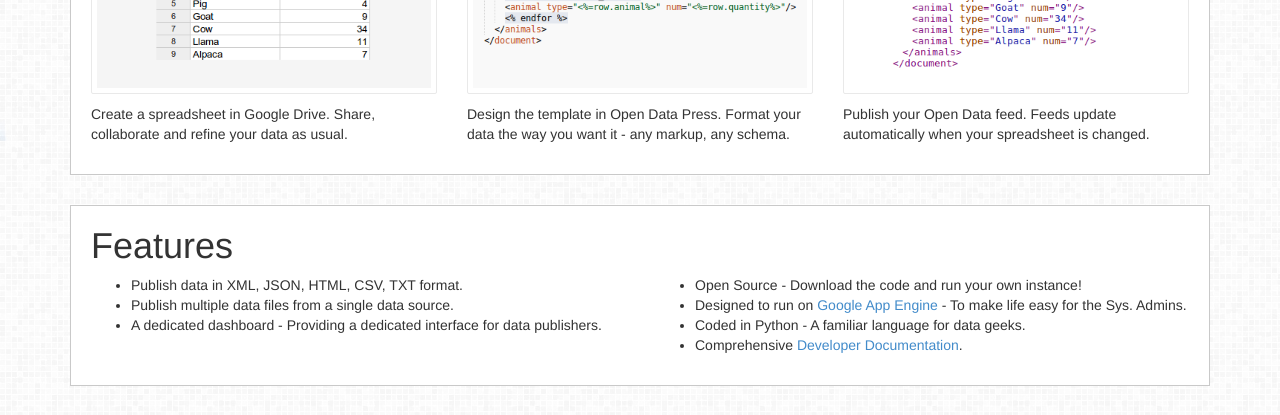
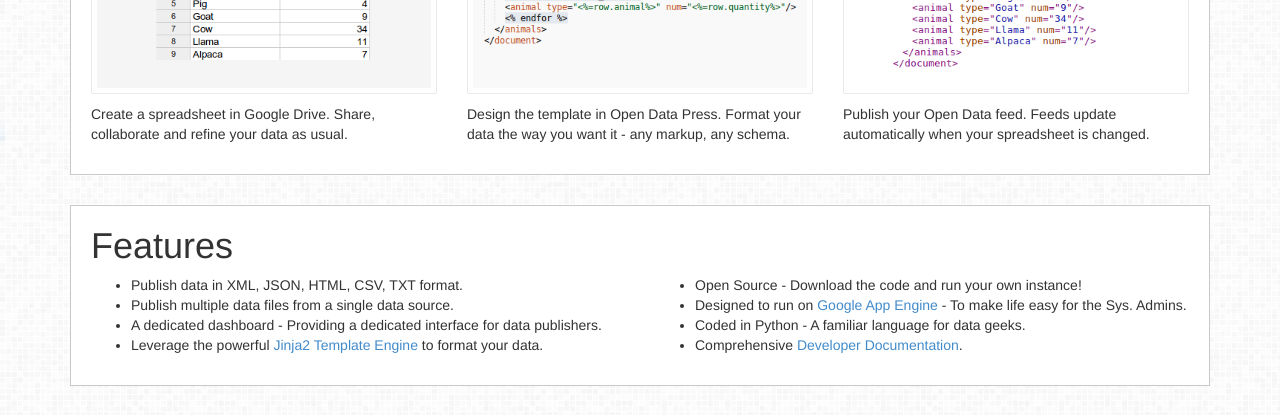
Before and after one commit to opendatapress/opendatapress.github.io, a plain HTML site: page index.html in a window 1280 px wide. Shown: the part 825-1240 px from the top of the page. Drawn offline with Linux system fonts and the light colour scheme.

Commit message:
Tweaked copy

```diff
--- a/index.html
+++ b/index.html
@@ -65,6 +65,7 @@
                             <li>Publish data in XML, JSON, HTML, CSV, TXT format.</li>
                             <li>Publish multiple data files from a single data source.</li>
                             <li>A dedicated dashboard - Providing a dedicated interface for data publishers.</li>
+                            <li>Leverage the powerful <a href="http://jinja.pocoo.org/docs/templates/">Jinja2 Template Engine</a> to format your data.</li>
                         </ul>
                     </div>
                     <div class="col-md-6">
```
